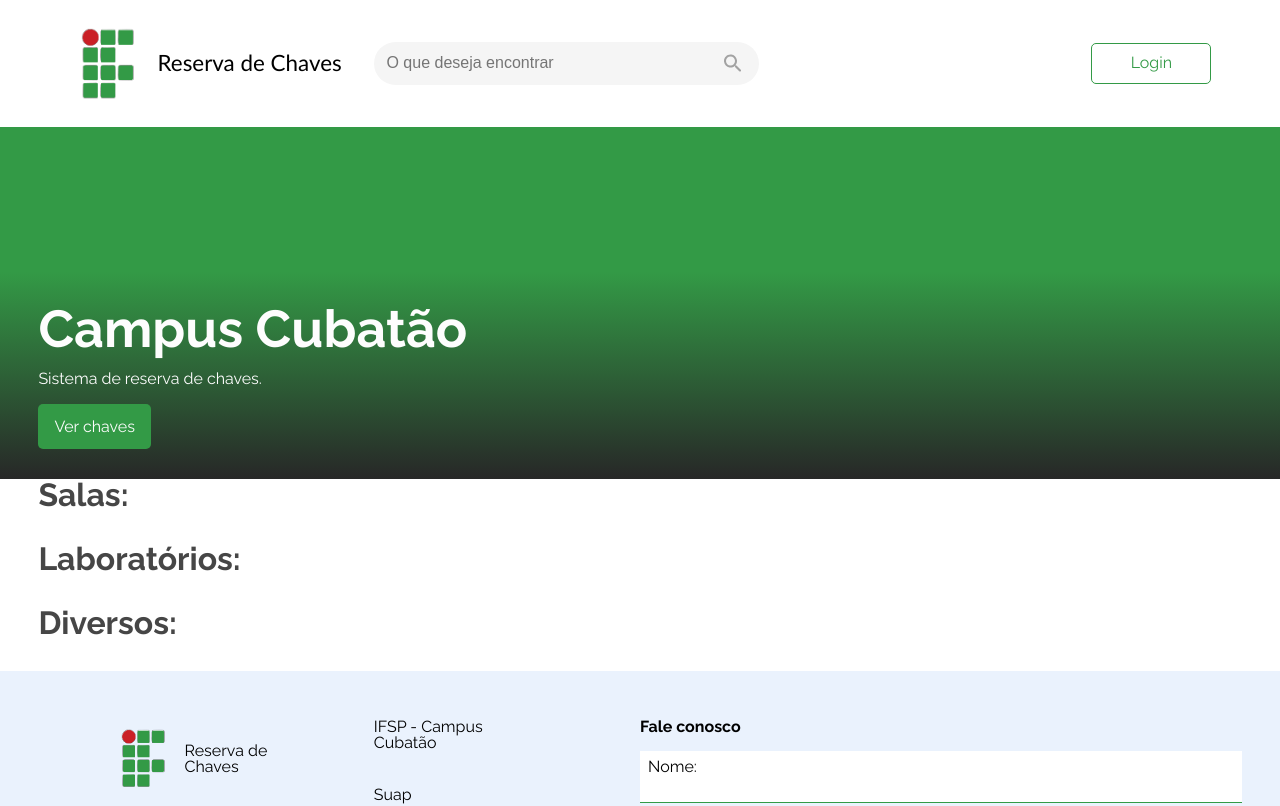
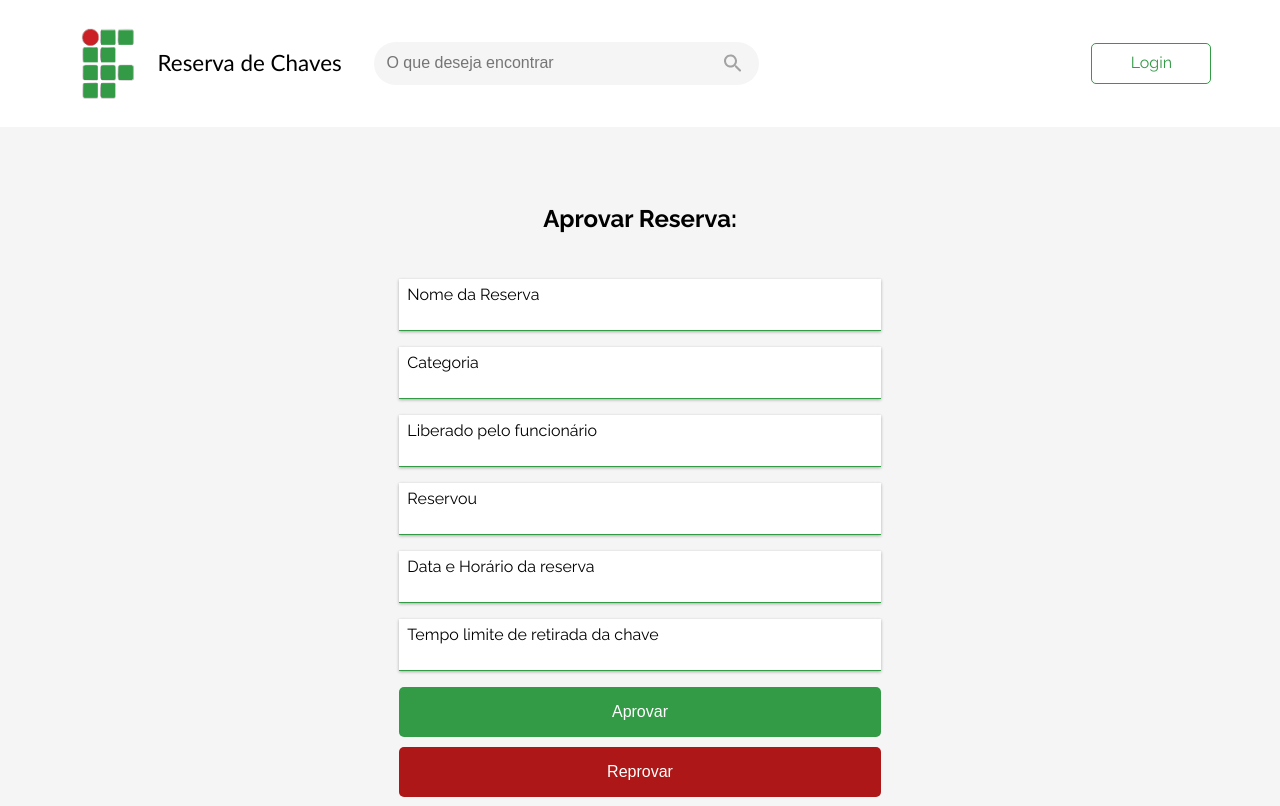
Before and after one commit to Laysabernardes/ReservaDeChavesIFSP, a React (Create React App) app in the folder front-end/: page / in a window 1280 px wide. Shown: the top 806 px of the page. Built offline with nearby package versions, Linux system fonts and the light colour scheme.

Commit message:
Adição do value dos inputs

```diff
--- a/front-end/src/index.js
+++ b/front-end/src/index.js
@@ -3,12 +3,13 @@ import ReactDOM from 'react-dom/client';
 import './css/index.css';
 import App from '../src/App.js';
 import reportWebVitals from './reportWebVitals';
+import Adm from './pages/adm-page'
 
 
 const root = ReactDOM.createRoot(document.getElementById('root'));
 root.render(
   <React.StrictMode>
-    <App/>
+    <Adm/>
   </React.StrictMode>
 );
 
--- a/front-end/src/pages/adm-page.js
+++ b/front-end/src/pages/adm-page.js
@@ -22,6 +22,7 @@ function Adm(){
           <form action="" className="formulario-approved_form">
             <div className="formulario-approved__input-container">
               <input
+                value={""}
                 name="nome_reserva"
                 id="reservaName"
                 className="input inputs"
@@ -35,6 +36,7 @@ function Adm(){
             </div>
             <div className="formulario-approved__input-container">
               <input
+                value={""}
                 name="categoria"
                 id="categoriaLocal"
                 className="input inputs"
@@ -48,6 +50,7 @@ function Adm(){
             </div>
             <div className="formulario-approved__input-container">
               <input
+                value={""}
                 name="approvedFor"
                 id="aprovadoPor"
                 className="input inputs"
@@ -61,6 +64,7 @@ function Adm(){
             </div>
             <div className="formulario-approved__input-container">
               <input
+                value={""}
                 name="reserva"
                 id="reservouLocal"
                 className="input inputs"
@@ -74,6 +78,7 @@ function Adm(){
             </div>
             <div className="formulario-approved__input-container">
               <input
+                value={""}
                 name="date"
                 id="dateTime"
                 className="input inputs"
@@ -93,6 +98,7 @@ function Adm(){
                 type="text"
                 placeholder=""
                 disabled
+
               />
               <label className="input-label" htmlFor="tempoLimite">
                 Tempo limite de retirada da chave
```
